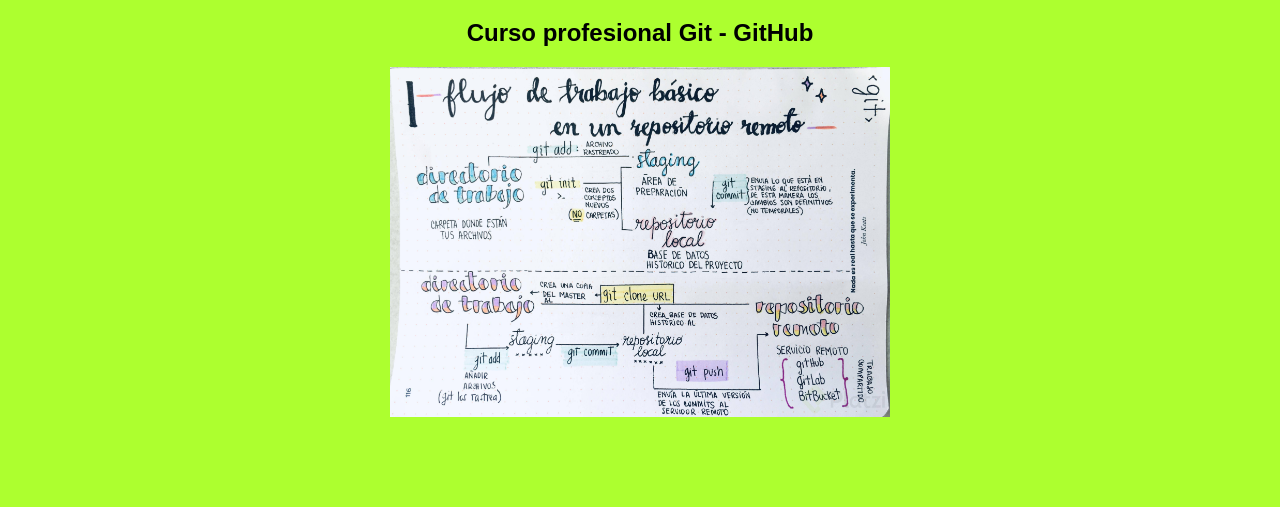
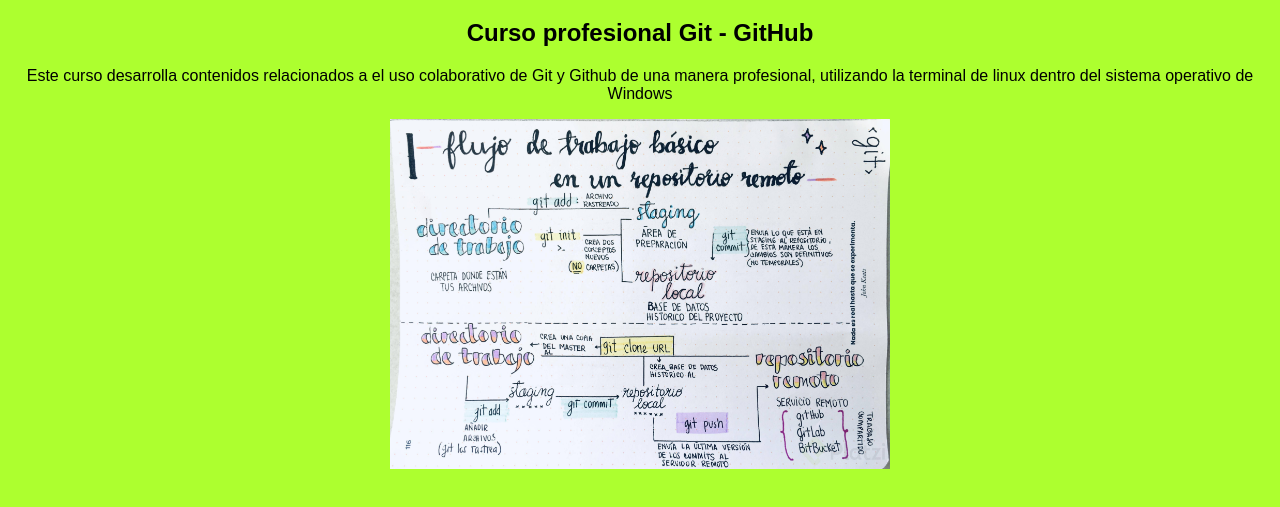
Before and after one commit to Chezz92/Platzi_cursos_23, a plain HTML site: page index.html in a window 1280 px wide. Shown: the part 61-568 px from the top of the page. Drawn offline with Linux system fonts and the light colour scheme.

Commit message:
Agregado contenido en index

```diff
--- a/index.html
+++ b/index.html
@@ -9,6 +9,7 @@
 <body>
     <h1>Practicas curso Platzi</h1>
     <h2>Curso profesional Git - GitHub</h2>
+    <p>Este curso desarrolla contenidos relacionados a el uso colaborativo de Git y Github de una manera profesional, utilizando la terminal de linux dentro del sistema operativo de Windows<p>
     <img src="Imagenes/Git1.jpg" alt="" width="500px" height="350">
 
 
```
